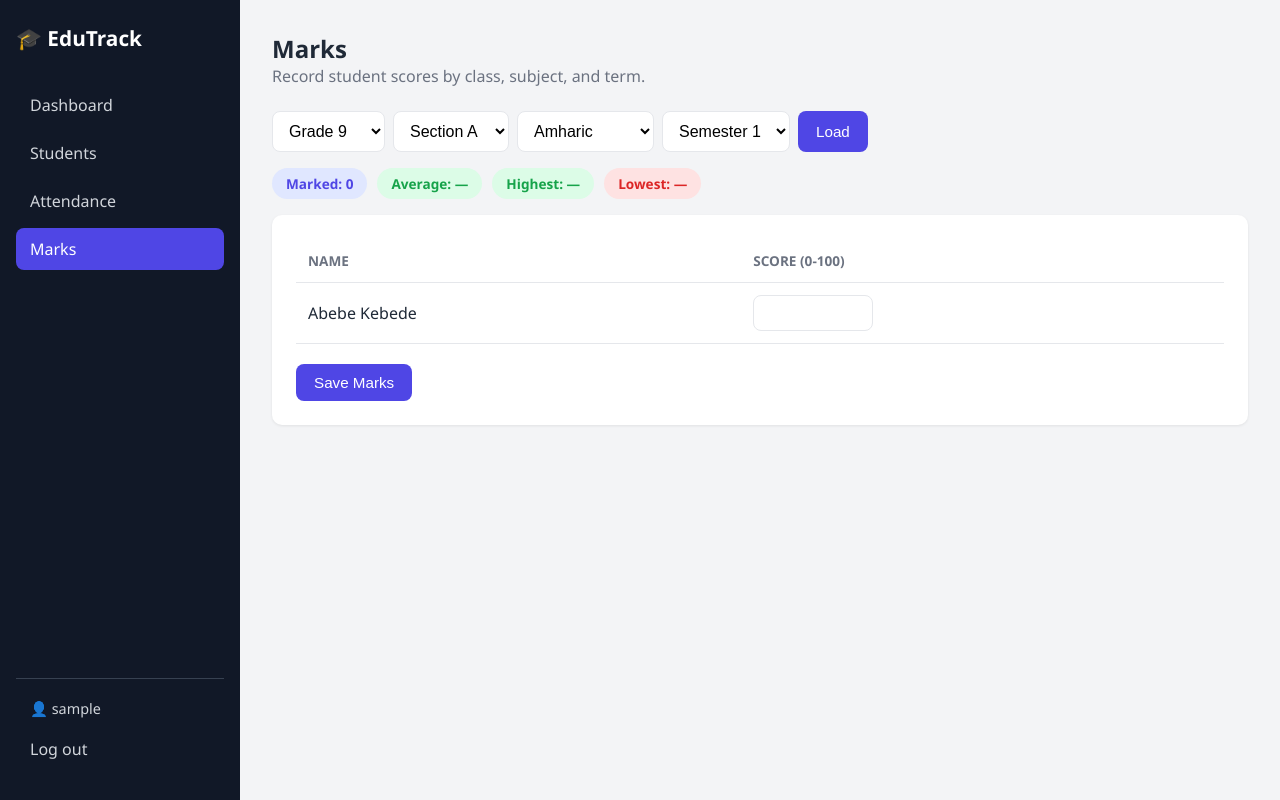
After one commit to tamirataklilu575-ctrl/edutrack, a Flask app: page /marks in a window 1280 px wide. The commit adds this page. Run offline with Flask 3, Linux system fonts and the light colour scheme; the visitor is signed in with stand-in values (Sample User, id 1); data comes from the database, SQL or seed files in the repository; data that the repository does not hold is empty.

Commit message:
feat: add student marks by subject and term

```diff
--- a/app.py
+++ b/app.py
@@ -32,6 +32,16 @@ SECTIONS = ("A", "B", "C", "D")
 GENDERS = ("Male", "Female")
 VALID_STATUSES = ("Active", "Inactive")
 ATTENDANCE_STATUSES = ("Present", "Absent", "Late")
+SUBJECTS = (
+    "Amharic",
+    "English",
+    "Mathematics",
+    "Physics",
+    "Chemistry",
+    "Biology",
+    "Civics",
+)
+TERMS = ("Semester 1", "Semester 2")
 
 MIN_LENGTH = 2
 MAX_LENGTH = 100
@@ -101,6 +111,19 @@ def init_db():
             )
             """
         )
+        conn.execute(
+            """
+            CREATE TABLE IF NOT EXISTS marks (
+                id INTEGER PRIMARY KEY AUTOINCREMENT,
+                student_id INTEGER NOT NULL,
+                subject TEXT NOT NULL,
+                term TEXT NOT NULL,
+                score REAL NOT NULL,
+                UNIQUE (student_id, subject, term),
+                FOREIGN KEY (student_id) REFERENCES students (id) ON DELETE CASCADE
+            )
+            """
+        )
         count = conn.execute("SELECT COUNT(*) FROM students").fetchone()[0]
         if count == 0:
             conn.executemany(
@@ -120,6 +143,8 @@ def inject_options():
         "GENDERS": GENDERS,
         "STATUSES": VALID_STATUSES,
         "ATTENDANCE_STATUSES": ATTENDANCE_STATUSES,
+        "SUBJECTS": SUBJECTS,
+        "TERMS": TERMS,
     }
 
 
@@ -457,7 +482,7 @@ def edit_student(student_id):
 @app.route("/students/<int:student_id>/delete", methods=["POST"])
 @login_required
 def delete_student(student_id):
-    """Delete the student (and their attendance records) with the given ID."""
+    """Delete the student (and their attendance and marks) with the given ID."""
     conn = get_db()
     try:
         with conn:
@@ -543,6 +568,120 @@ def attendance():
     )
 
 
+# ----------------------------------------------------------------- Marks route
+
+
+@app.route("/marks", methods=["GET", "POST"])
+@login_required
+def marks():
+    """Show and save marks for one class, subject, and term."""
+    grade = request.values.get("grade", "9")
+    if grade not in [str(g) for g in GRADES]:
+        grade = "9"
+
+    section = request.values.get("section", "A")
+    if section not in SECTIONS:
+        section = "A"
+
+    subject = request.values.get("subject", SUBJECTS[0])
+    if subject not in SUBJECTS:
+        subject = SUBJECTS[0]
+
+    term = request.values.get("term", TERMS[0])
+    if term not in TERMS:
+        term = TERMS[0]
+
+    errors = {}
+    entered = {}
+
+    conn = get_db()
+    try:
+        class_students = conn.execute(
+            "SELECT * FROM students "
+            "WHERE grade = ? AND section = ? AND status = 'Active' ORDER BY name",
+            (int(grade), section),
+        ).fetchall()
+
+        if request.method == "POST":
+            records = []
+            for student in class_students:
+                raw = request.form.get(f"score_{student['id']}", "").strip()
+                entered[student["id"]] = raw
+                if raw == "":
+                    continue  # Blank means "no mark yet".
+
+                try:
+                    score = float(raw)
+                except ValueError:
+                    errors[student["id"]] = "Enter a number."
+                    continue
+
+                # NaN fails this comparison too, so it is rejected as well.
+                if not 0 <= score <= 100:
+                    errors[student["id"]] = "Score must be between 0 and 100."
+                    continue
+
+                records.append((student["id"], subject, term, score))
+
+            if not errors:
+                with conn:
+                    conn.executemany(
+                        "INSERT INTO marks (student_id, subject, term, score) "
+                        "VALUES (?, ?, ?, ?) "
+                        "ON CONFLICT (student_id, subject, term) "
+                        "DO UPDATE SET score = excluded.score",
+                        records,
+                    )
+                flash("Marks saved.", "success")
+                return redirect(
+                    url_for(
+                        "marks",
+                        grade=grade,
+                        section=section,
+                        subject=subject,
+                        term=term,
+                    )
+                )
+            flash("Please fix the highlighted scores.", "error")
+
+        rows = conn.execute(
+            "SELECT student_id, score FROM marks WHERE subject = ? AND term = ?",
+            (subject, term),
+        ).fetchall()
+    finally:
+        conn.close()
+
+    saved = {row["student_id"]: row["score"] for row in rows}
+    class_scores = [
+        saved[s["id"]] for s in class_students if s["id"] in saved
+    ]
+
+    if class_scores:
+        summary = {
+            "count": len(class_scores),
+            "average": f"{sum(class_scores) / len(class_scores):.1f}",
+            "highest": f"{max(class_scores):g}",
+            "lowest": f"{min(class_scores):g}",
+        }
+    else:
+        summary = {"count": 0, "average": "—", "highest": "—", "lowest": "—"}
+
+    scores = {student_id: f"{value:g}" for student_id, value in saved.items()}
+
+    return render_template(
+        "marks.html",
+        students=class_students,
+        scores=scores,
+        entered=entered,
+        errors=errors,
+        summary=summary,
+        grade=grade,
+        section=section,
+        subject=subject,
+        term=term,
+    )
+
+
 init_db()
 
 if __name__ == "__main__":
--- a/static/css/style.css
+++ b/static/css/style.css
@@ -433,3 +433,31 @@ th {
 .save-btn {
     margin-top: 20px;
 }
+/* Marks */
+.filter-wrap {
+    flex-wrap: wrap;
+}
+
+.pill-neutral {
+    background: #e0e7ff;
+    color: var(--primary);
+}
+
+.score-cell {
+    display: flex;
+    flex-direction: column;
+    gap: 4px;
+}
+
+.score-input {
+    width: 120px;
+    padding: 8px 10px;
+    border: 1px solid var(--border);
+    border-radius: 8px;
+    font-size: 1rem;
+}
+
+.score-cell.has-error .score-input {
+    border-color: var(--red);
+    background: #fef2f2;
+}
--- a/templates/base.html
+++ b/templates/base.html
@@ -17,6 +17,8 @@
                class="nav-link {{ 'active' if request.endpoint in ['student_list', 'add_student', 'edit_student'] }}">Students</a>
             <a href="{{ url_for('attendance') }}"
                class="nav-link {{ 'active' if request.endpoint == 'attendance' }}">Attendance</a>
+            <a href="{{ url_for('marks') }}"
+               class="nav-link {{ 'active' if request.endpoint == 'marks' }}">Marks</a>
         </nav>
 
         <div class="sidebar-user">
--- /dev/null
+++ b/templates/marks.html
@@ -0,0 +1,83 @@
+{% extends "base.html" %}
+
+{% block title %}Marks{% endblock %}
+
+{% block content %}
+<header class="page-header">
+    <h2>Marks</h2>
+    <p>Record student scores by class, subject, and term.</p>
+</header>
+
+<form method="GET" action="{{ url_for('marks') }}" class="search-form filter-wrap">
+    <select name="grade">
+        {% for g in GRADES %}
+        <option value="{{ g }}" {{ 'selected' if grade == g|string }}>Grade {{ g }}</option>
+        {% endfor %}
+    </select>
+    <select name="section">
+        {% for s in SECTIONS %}
+        <option value="{{ s }}" {{ 'selected' if section == s }}>Section {{ s }}</option>
+        {% endfor %}
+    </select>
+    <select name="subject">
+        {% for s in SUBJECTS %}
+        <option value="{{ s }}" {{ 'selected' if subject == s }}>{{ s }}</option>
+        {% endfor %}
+    </select>
+    <select name="term">
+        {% for t in TERMS %}
+        <option value="{{ t }}" {{ 'selected' if term == t }}>{{ t }}</option>
+        {% endfor %}
+    </select>
+    <button type="submit" class="btn">Load</button>
+</form>
+
+<section class="att-summary">
+    <span class="att-pill pill-neutral">Marked: {{ summary.count }}</span>
+    <span class="att-pill att-present">Average: {{ summary.average }}</span>
+    <span class="att-pill att-present">Highest: {{ summary.highest }}</span>
+    <span class="att-pill att-absent">Lowest: {{ summary.lowest }}</span>
+</section>
+
+<section class="panel">
+    {% if students %}
+    <form method="POST" action="{{ url_for('marks') }}">
+        <input type="hidden" name="grade" value="{{ grade }}">
+        <input type="hidden" name="section" value="{{ section }}">
+        <input type="hidden" name="subject" value="{{ subject }}">
+        <input type="hidden" name="term" value="{{ term }}">
+
+        <table>
+            <thead>
+                <tr>
+                    <th>Name</th>
+                    <th>Score (0-100)</th>
+                </tr>
+            </thead>
+            <tbody>
+                {% for student in students %}
+                {% set shown = entered.get(student.id, scores.get(student.id, '')) %}
+                <tr>
+                    <td>{{ student.name }}</td>
+                    <td>
+                        <div class="score-cell {{ 'has-error' if errors.get(student.id) }}">
+                            <input type="number" name="score_{{ student.id }}"
+                                   value="{{ shown }}" min="0" max="100" step="any"
+                                   class="score-input">
+                            {% if errors.get(student.id) %}
+                            <span class="error-text">{{ errors.get(student.id) }}</span>
+                            {% endif %}
+                        </div>
+                    </td>
+                </tr>
+                {% endfor %}
+            </tbody>
+        </table>
+
+        <button type="submit" class="btn save-btn">Save Marks</button>
+    </form>
+    {% else %}
+    <p>No active students in Grade {{ grade }} Section {{ section }}.</p>
+    {% endif %}
+</section>
+{% endblock %}
```
Also changed, not shown: tests/test_app.py (+65 -0 lines).
